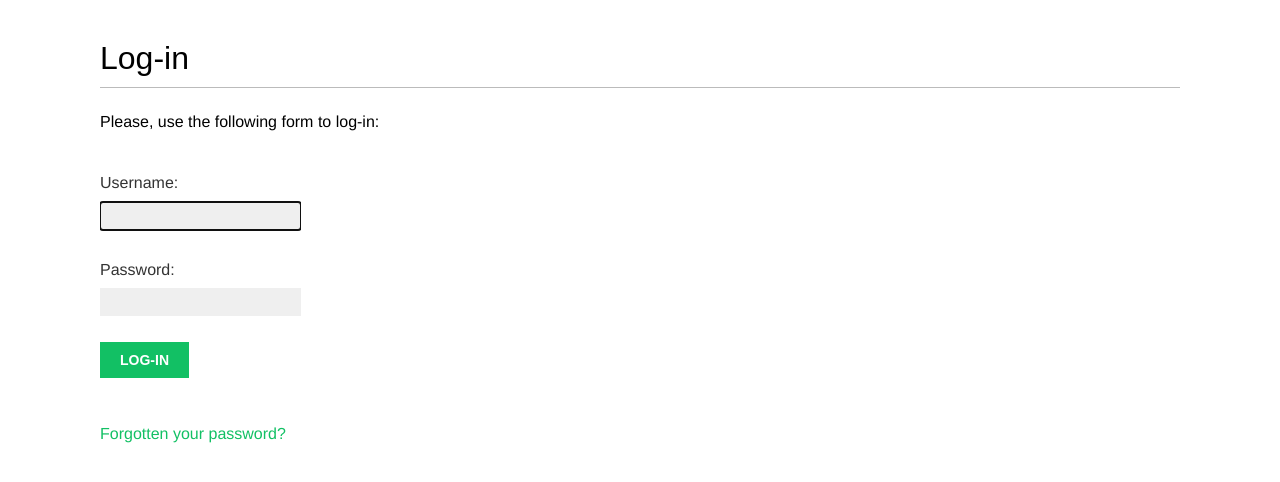
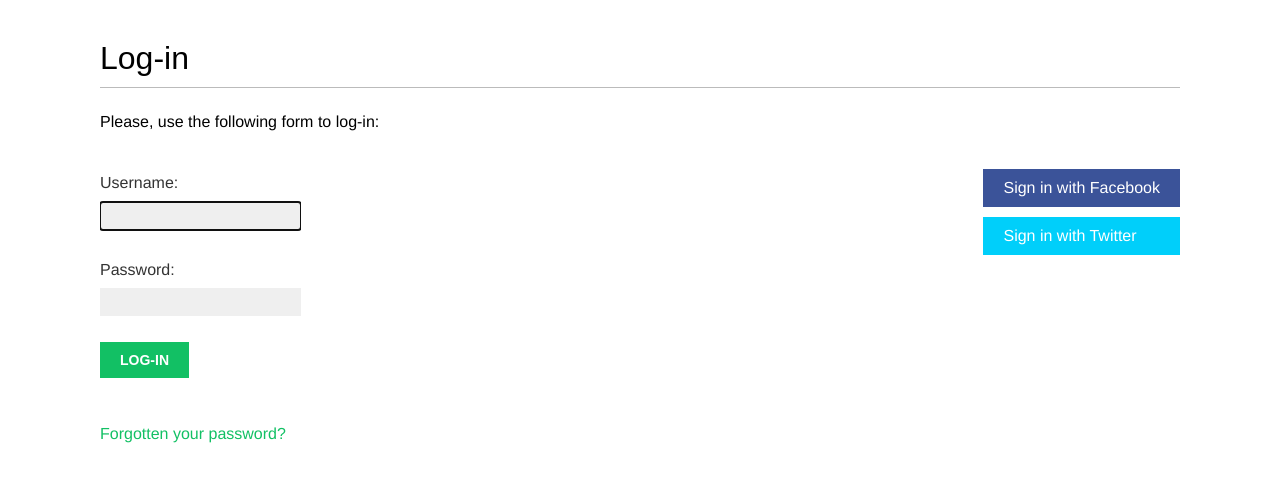
Before and after one commit to MahdiAbbasi7/Social-Website, a Django app: page /account/login/ in a window 1280 px wide. Shown: the part 47-529 px from the top of the page. Run offline with Django 5.2, Linux system fonts and the light colour scheme; some web fonts are replaced.

Commit message:
Running through Https/ login with X(twitter)

```diff
--- a/bookmarks/account/templates/registration/login.html
+++ b/bookmarks/account/templates/registration/login.html
@@ -21,4 +21,19 @@
             <a href="{% url "password_reset"%}">  Forgotten your password? </a>
         </p>
     </div>
+
+    <div class="social">
+        <ul>
+            <li class="facebook">
+                <a href="{% url "social:begin" "facebook" %}">
+                    Sign in with Facebook
+                </a>
+            </li>
+            <li class="twitter">
+                <a href="{% url "social:begin" "x" %}">
+                    Sign in with Twitter
+                </a>
+            </li>
+        </ul>
+    </div>
 {% endblock %}
```
Also changed, not shown: bookmarks/bookmarks/settings.py (+7 -0 lines).
